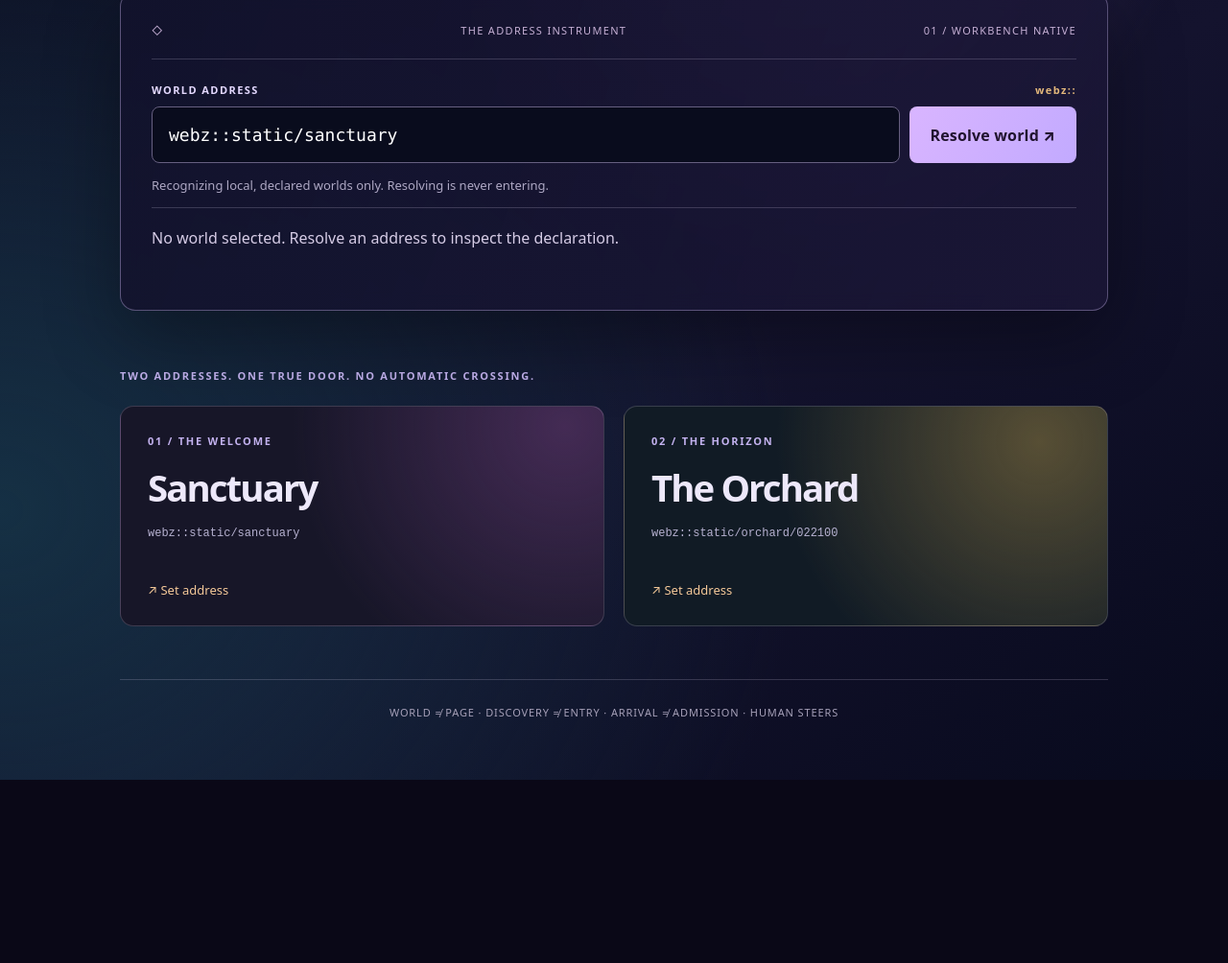
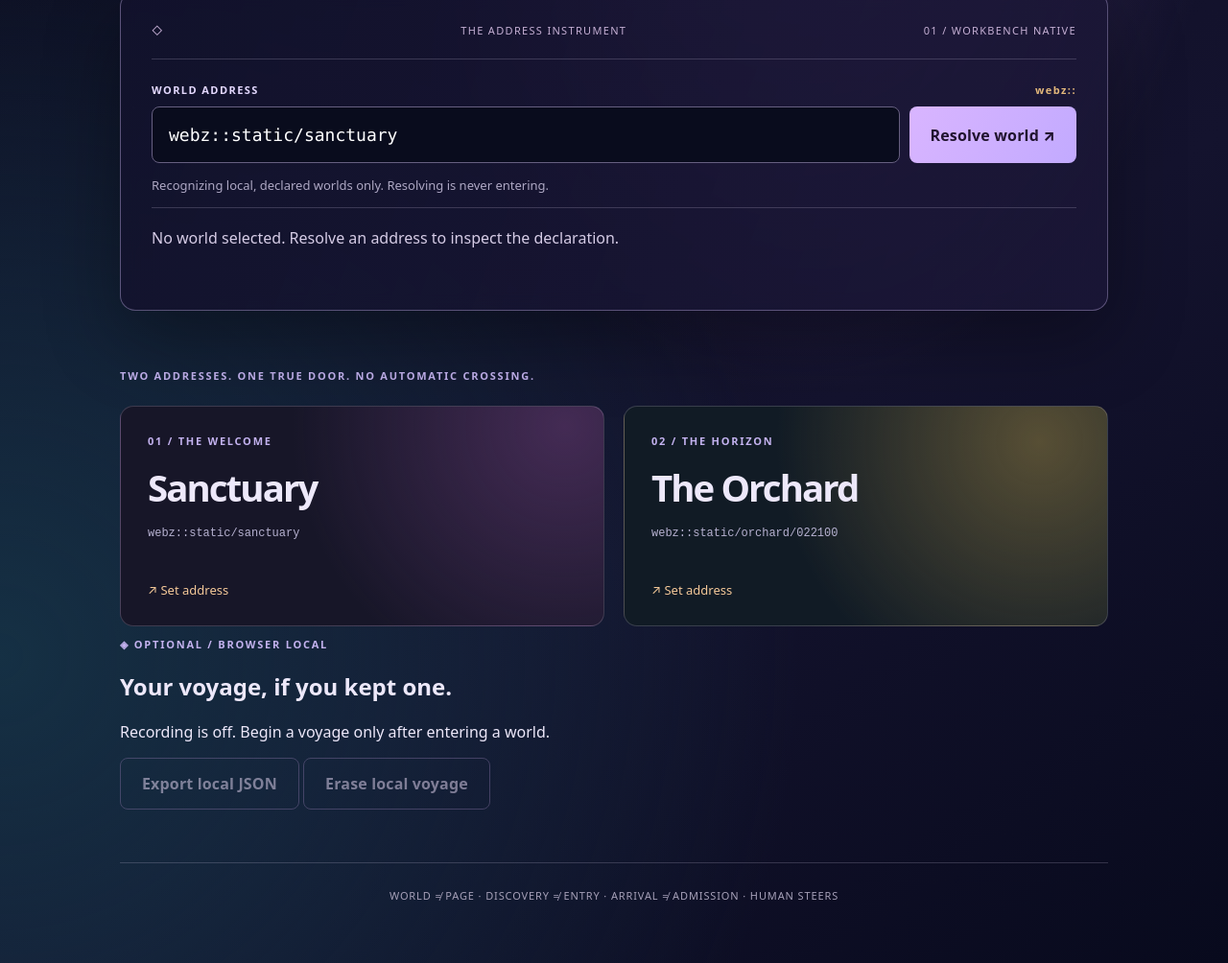
Before and after one commit to the-static-collective/static-workbench, a plain HTML site: page static_workbench/web/webz.html in a window 1280 px wide. Shown: the part 593-1597 px from the top of the page at 96% size. Before the commit the page ends 1406 px from the top, so only its background shows below. Drawn offline with Linux system fonts and the light colour scheme; files that its build step writes are made by us from their sources; files whose address does not match are found by name.

Commit message:
feat(webz): present local voyage recovery in atlas

```diff
--- a/static_workbench/web/webz.html
+++ b/static_workbench/web/webz.html
@@ -47,6 +47,15 @@
           </button>
         </div>
       </section>
+      <section class="webz-voyage-console webz-atlas-voyage" aria-labelledby="webz-voyage-heading">
+        <p class="webz-eyebrow">◈ OPTIONAL / BROWSER LOCAL</p>
+        <h2 id="webz-voyage-heading">Your voyage, if you kept one.</h2>
+        <p id="webz-recording-status" role="status" aria-live="polite">Recording is off. Begin a voyage only after entering a world.</p>
+        <div class="webz-voyage-buttons">
+          <button id="webz-export-voyage" class="webz-button webz-quiet webz-small" type="button" disabled>Export local JSON</button>
+          <button id="webz-erase-voyage" class="webz-button webz-quiet webz-small" type="button" disabled>Erase local voyage</button>
+        </div>
+      </section>
       <footer class="webz-footer">WORLD ≠ PAGE · DISCOVERY ≠ ENTRY · ARRIVAL ≠ ADMISSION · HUMAN STEERS</footer>
     </main>
   </div>
```
